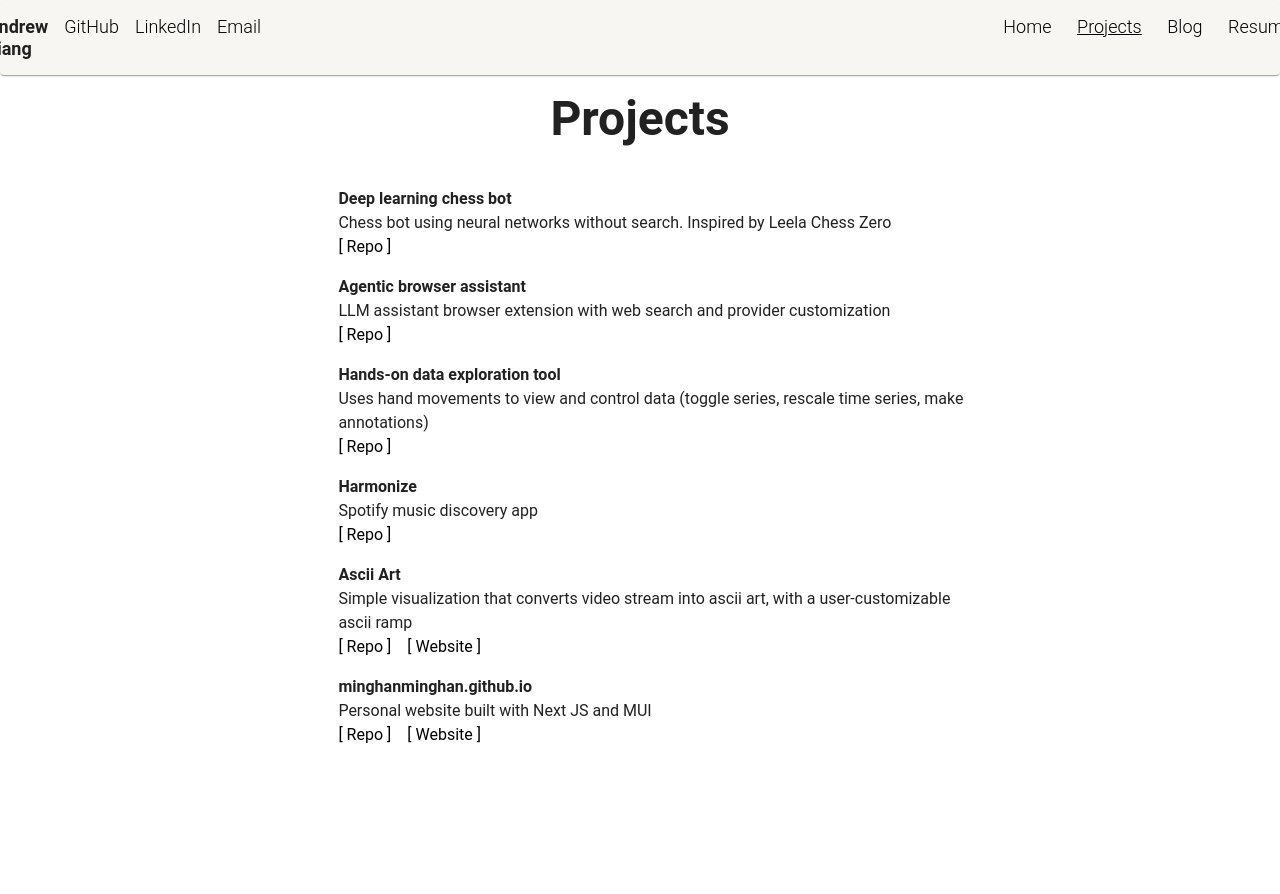
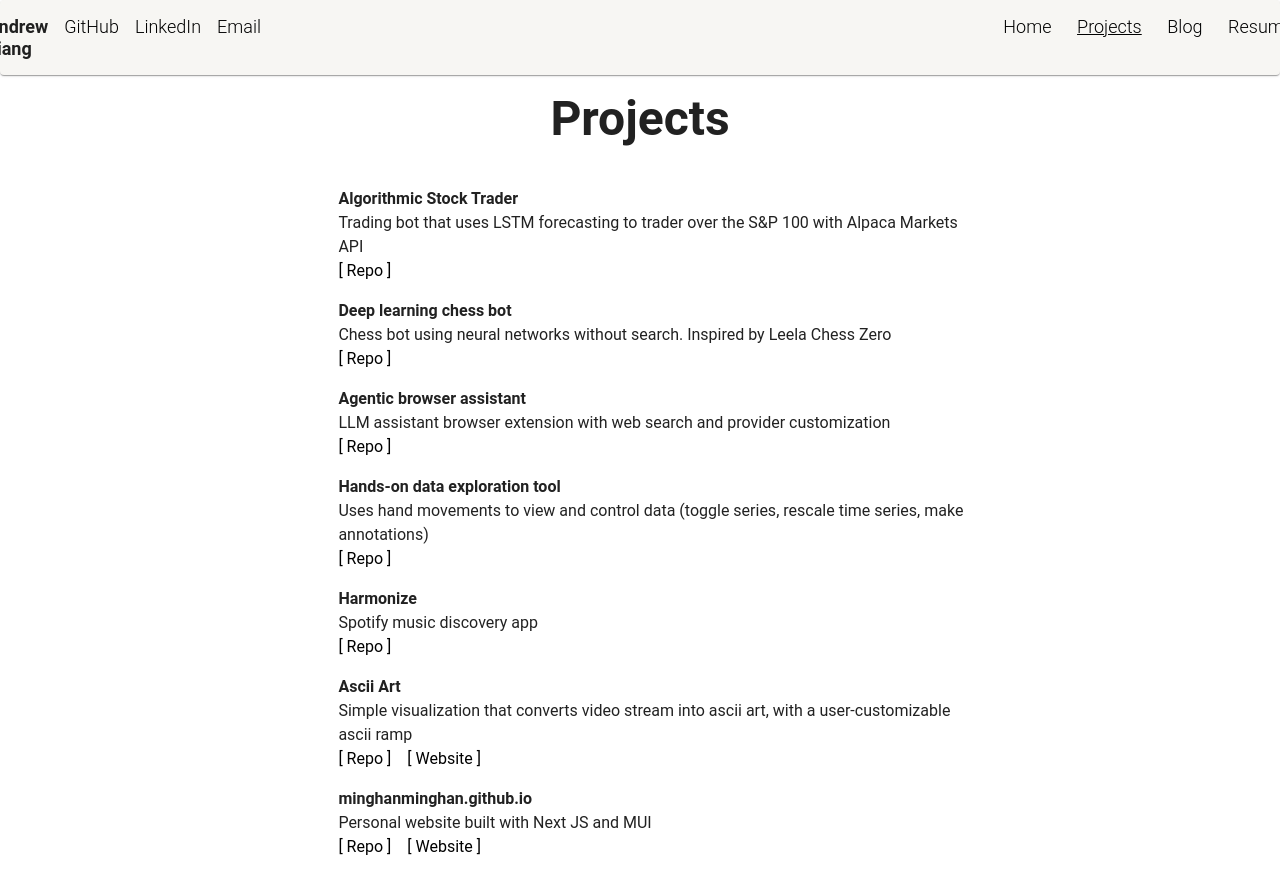
Before and after one commit to minghanminghan/minghanminghan.github.io, a Next.js app: page /projects in a window 1280 px wide. Shown: the top 894 px of the page. Before the commit the page ends 800 px from the top, so only its background shows below. Built offline with nearby package versions, Linux system fonts and the light colour scheme.

Commit message:
updated projects

```diff
--- a/src/constants/projectList.ts
+++ b/src/constants/projectList.ts
@@ -7,6 +7,11 @@ export type Project = {
 }
 
 export const Projects: Project[] = [
+    {
+        name: 'Algorithmic Stock Trader',
+        description: 'Trading bot that uses LSTM forecasting to trader over the S&P 100 with Alpaca Markets API',
+        source: 'https://github.com/minghanminghan/stock-trader',
+    },
     {
         name: 'Deep learning chess bot',
         description: 'Chess bot using neural networks without search. Inspired by Leela Chess Zero',
```
